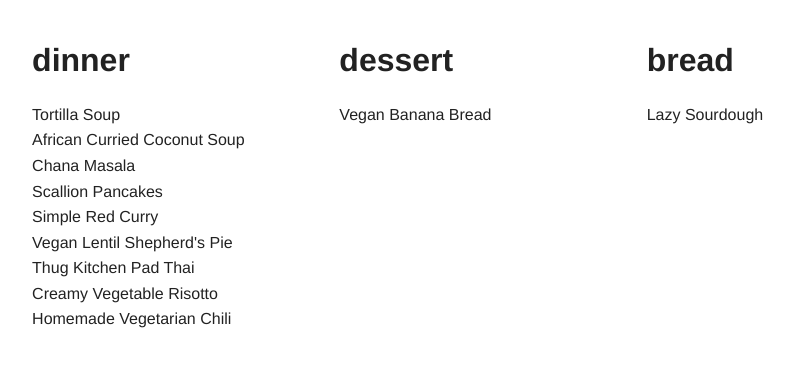
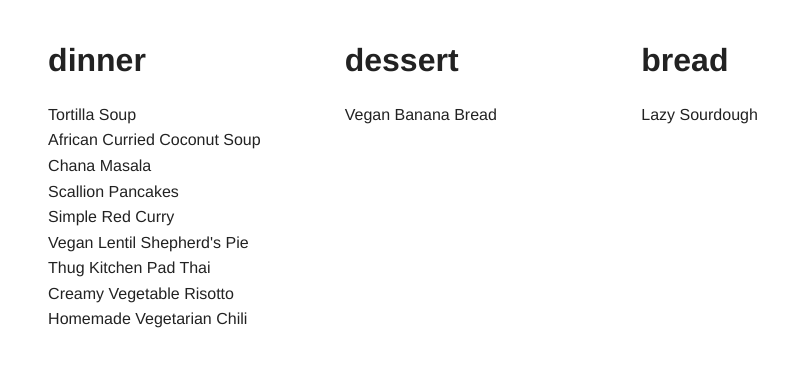
Before and after one commit to erik/food, a Jekyll site: the page built from index.md, in a window 1280 px wide. Shown: the top 367 px of the page, without its empty margins (163-957 px from the left). Built offline with Jekyll 4.4.1, drawn with Linux system fonts in a browser that asks for light colours.

Commit message:
Fix overly applied CSS

```diff
--- a/_layouts/index.html
+++ b/_layouts/index.html
@@ -4,11 +4,12 @@
 
 <link rel="stylesheet" href="/assets/css/base.css">
 
+<div class="post-listing">
     {% for category in site.categories %}
     {% capture category_name %}{{ category | first }}{% endcapture %}
     <section class="category-listing">
         <h1 class="category-title">{{ category_name | title }}</h1>
-    <ul class="post-list">
+        <ul class="post-list-item">
             {%- for post in site.categories[category_name] -%}
             <li>
                 <div class="post-title">
@@ -21,3 +22,4 @@
         </ul>
     </section>
     {% endfor %}
+</div>
--- a/_sass/listing.scss
+++ b/_sass/listing.scss
@@ -1,4 +1,4 @@
-main {
+.post-listing {
   display: grid;
   padding: 0 1em;
 
@@ -17,7 +17,7 @@
   background: var(--accent-color);
 }
 
-.post-list {
+.post-list-item {
   list-style: none;
   padding: 0;
 
```
Lines whose indentation alone changed are shown as unchanged.
